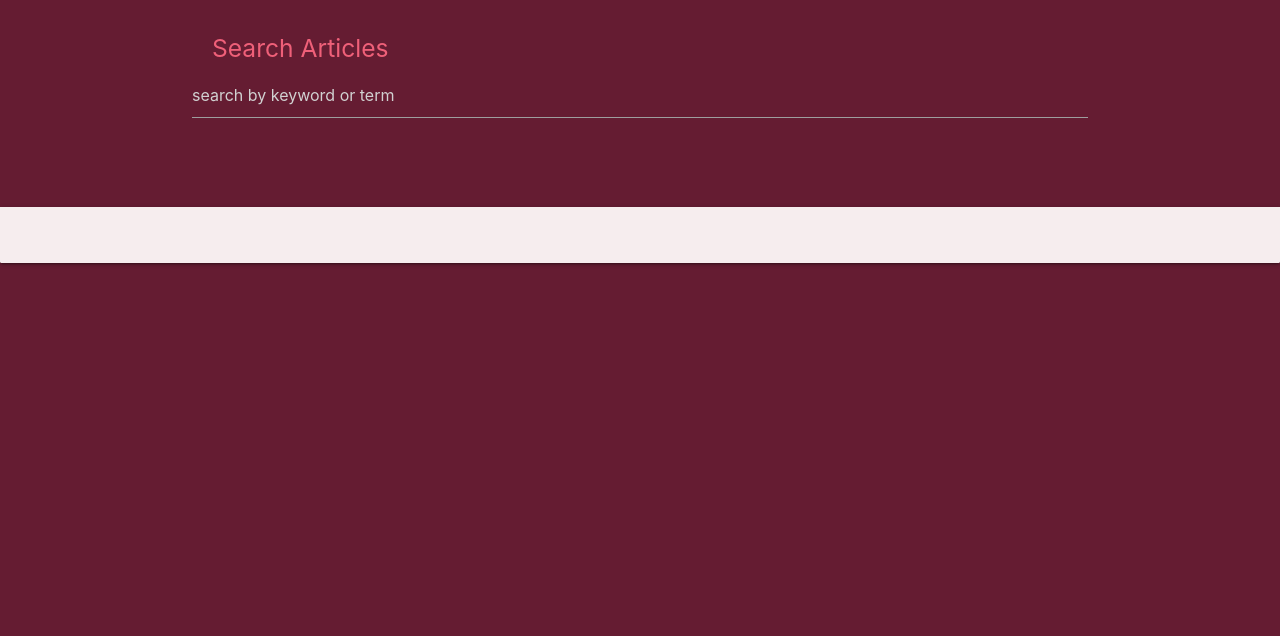
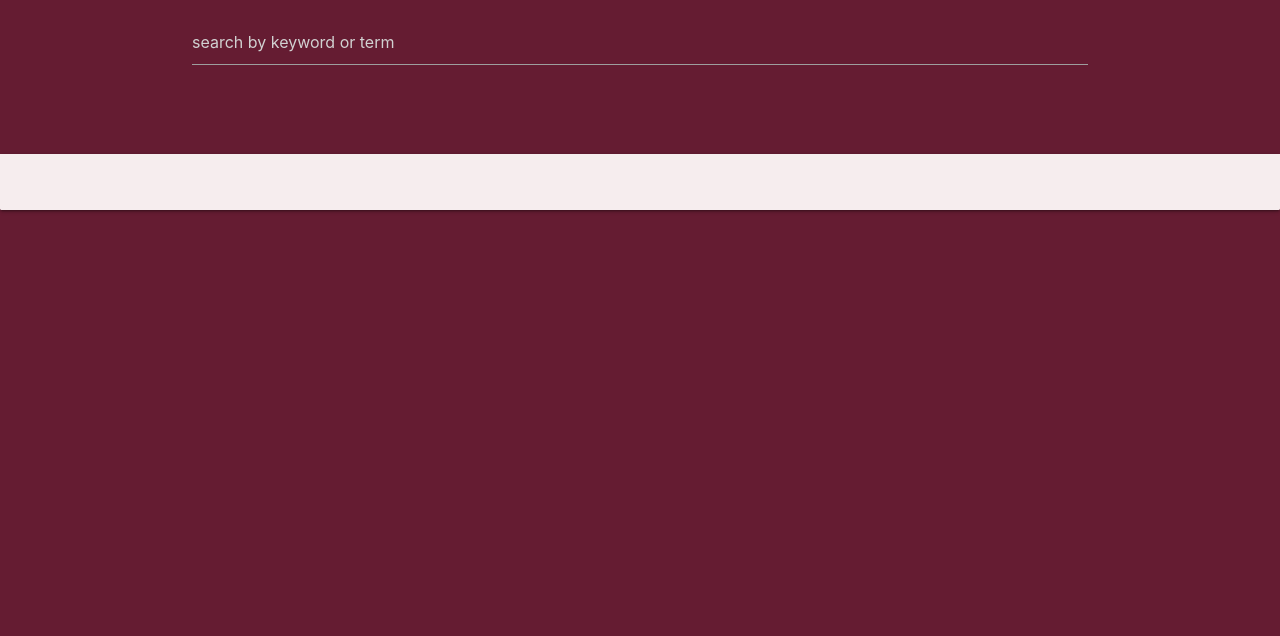
Before and after one commit to lizzieanthony/phase-1-final-project, a plain HTML site: page index.html in a window 1280 px wide. Shown: the part 164-800 px from the top of the page. Drawn offline with nearby package versions, Linux system fonts and the light colour scheme; no server answers.

Commit message:
removed unnecessary html for search bar

```diff
--- a/index.html
+++ b/index.html
@@ -39,7 +39,6 @@
 
     <div id="search-form" class="container">
       <form class="search-posts">
-        <h5>Search Articles</h3>
 
           <input
             type="text"
```
